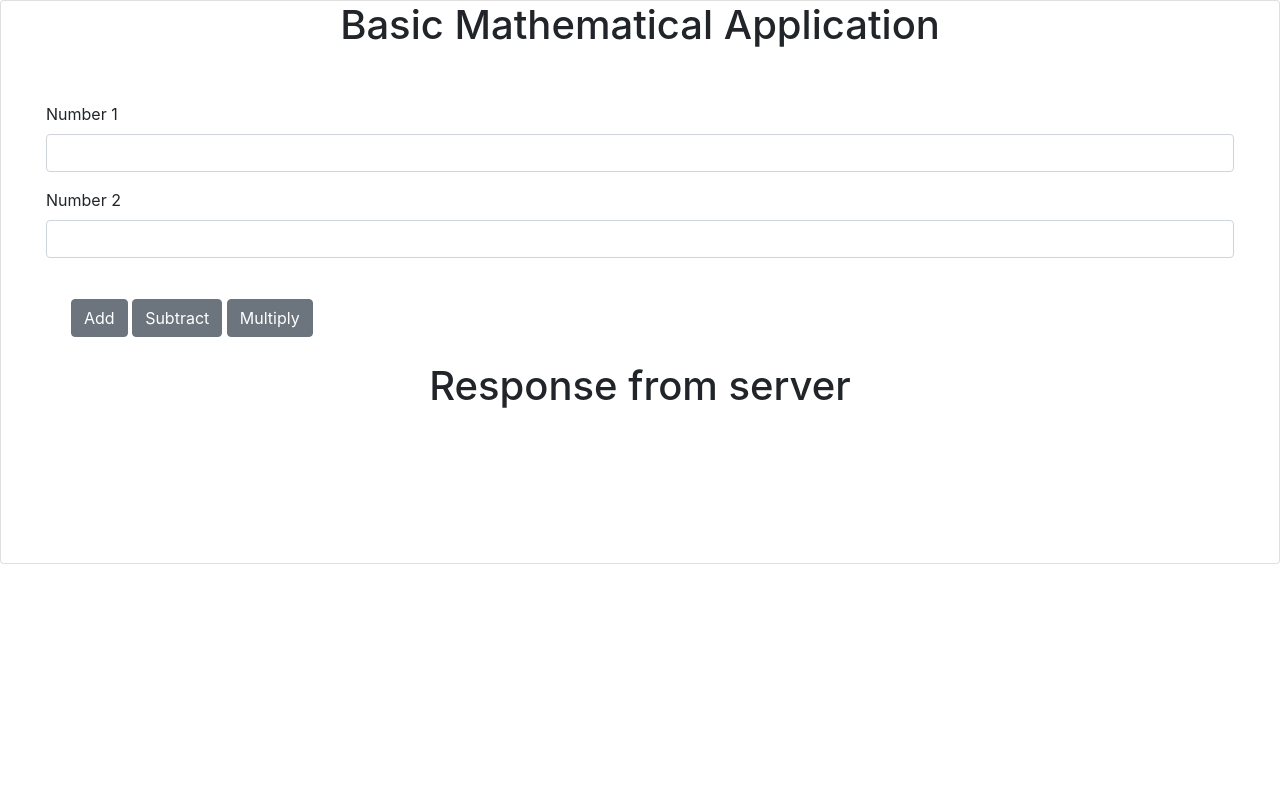
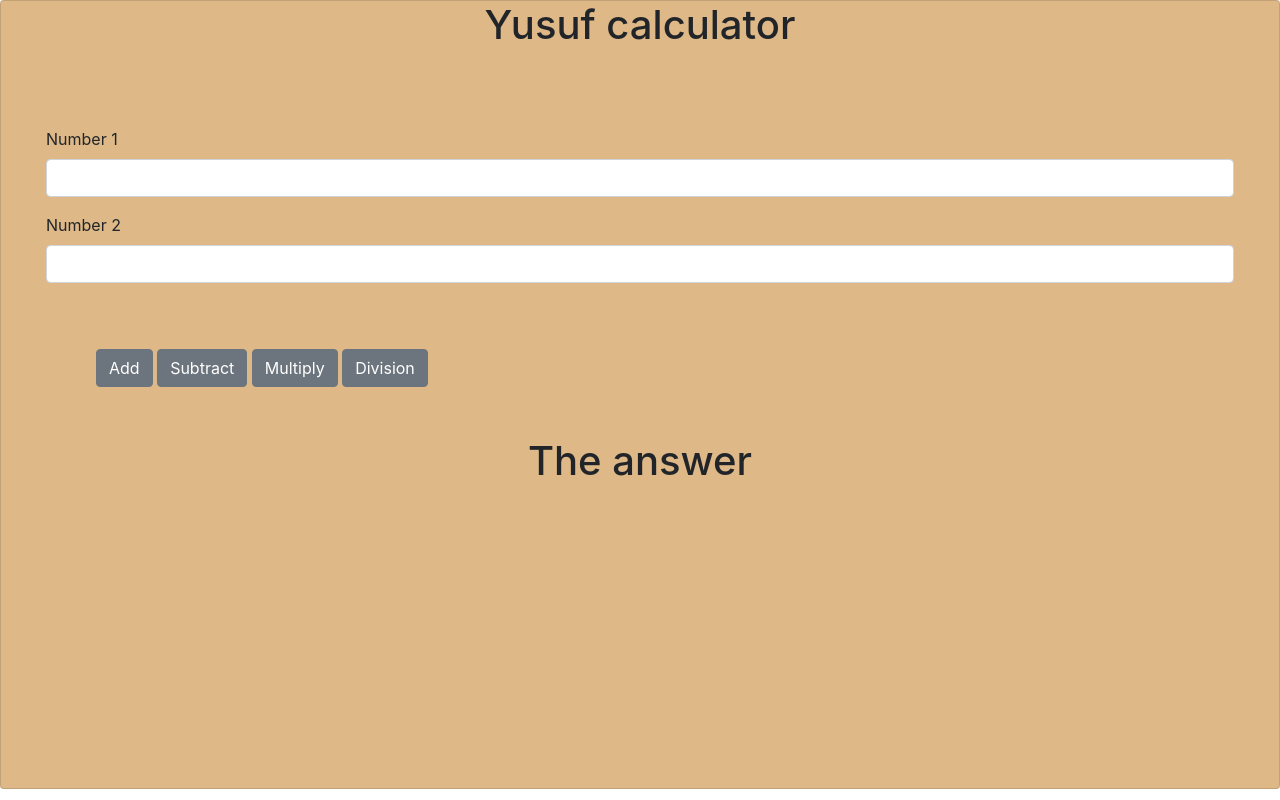
Before and after one commit to yusufkaratas97/flask, a Flask app: page /calculator in a window 1280 px wide. Run offline with Flask 3, Linux system fonts and the light colour scheme; some libraries are stand-ins or nearby versions.

Commit message:
edit files

```diff
--- a/server.py
+++ b/server.py
@@ -1,5 +1,7 @@
 from flask import Flask, jsonify, make_response, request, render_template
 from mathematics import summation, subtraction, multiplication
+
+add_num = []
 
 app = Flask(__name__)
 
@@ -23,6 +25,8 @@ data = [
 
 @app.route('/')
 def index():
+    add_num.append(1)
+    print(add_num)
     return jsonify({"message": "Hello World"})
 
 
@@ -95,6 +99,8 @@ def sum_route():
     num1 = float(request.args.get('num1'))
     num2 = float(request.args.get('num2'))
     result = summation(num1,num2)
+    add_num.append(result)
+    print(add_num)
     return str(result)
 
 @app.route("/calculator/sub")
@@ -106,8 +112,10 @@ def sub_route():
 
 @app.route("/calculator/mul")
 def mul_route():
-    num1 = float(request.args.get('num1'))
-    num2 = float(request.args.get('num2'))
+    num1 = float(request.args.get('num1',type=str))
+    num2 = float(request.args.get('num2',type=str))
+    #num1 = 10
+    #num2 = 20
     result = multiplication(num1,num2)
     return str(result)
 
--- a/static/mywebscript.js
+++ b/static/mywebscript.js
@@ -21,3 +21,19 @@ let runMultiplication = () => {
     let result = num1 * num2;
     document.getElementById("system_response").innerHTML = "Result: " + result;
 };
+
+let runDivision = () => {
+    let num1 = parseFloat(document.getElementById("num1").value);
+    let num2 = parseFloat(document.getElementById("num2").value);
+    var result = 0;
+    if (num2 ==0)
+    {
+        alert("canot dividig by zero");
+         result = "canot dividig by zero";
+    }
+    else
+    {
+         result = num1 / num2;
+    }
+    document.getElementById("system_response").innerHTML = "Result: " + result;
+};
--- a/templates/index.html
+++ b/templates/index.html
@@ -10,10 +10,11 @@
     </style>
 
 </head>
+
 <body>
-    <div class="card">
-	<h1 class="center-heading">Basic Mathematical Application</h1>
-        <div style="padding: 25px 25px 25px 25px;">
+    <div class="card" style="background-color: burlywood;">
+	<h1 class="center-heading">Yusuf calculator</h1>
+        <div style="padding: 50px 25px 100px 25px;">
         <div class="card-body">
             <div class="mb-3">
                 <label class="form-label">Number 1</label>
@@ -25,13 +26,14 @@
                 <input type="number" class="form-control" id="num2">
             </div>
 
-            <div style="padding: 25px;">
+            <div style="padding: 50px;">
                 <button onclick="runAddition()" class="btn btn-secondary">Add</button>
                 <button onclick="runSubtraction()" class="btn btn-secondary">Subtract</button>
                 <button onclick="runMultiplication()" class="btn btn-secondary">Multiply</button>
+                <button onclick="runDivision()" class="btn btn-secondary">Division</button>
             </div>
-	<h1 class="center-heading">Response from server</h1>
-            <div style="padding: 25px 25px 25px 25px;">
+	<h1 class="center-heading">The answer</h1>
+            <div style="padding: 25px 25px 100px 25px;">
 
             <div id="system_response" style="padding: 25px;"></div>
         </div>
```
